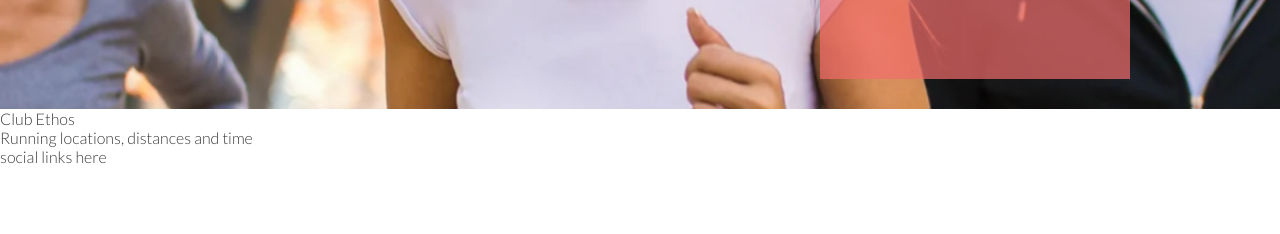
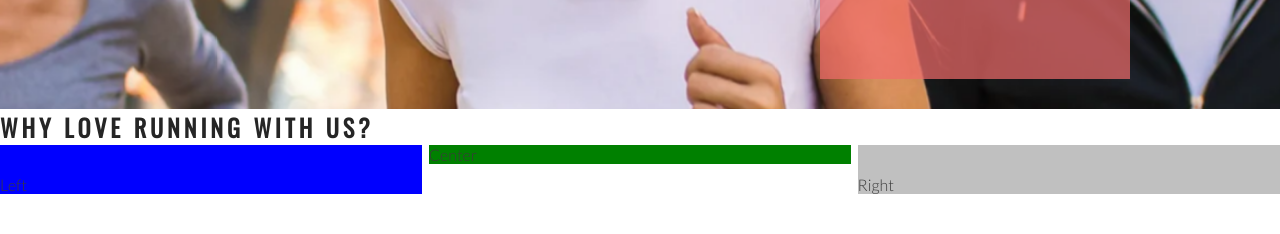
Before and after one commit to id10tothe9/ci-lesson2-love-running, a plain HTML site: page index.html in a window 1280 px wide. Shown: the part 566-800 px from the top of the page. Drawn offline with nearby package versions, Linux system fonts and the light colour scheme.

Commit message:
Add club ethos main structure

```diff
--- a/assets/css/style.css
+++ b/assets/css/style.css
@@ -24,6 +24,7 @@ h1, h2 {
 #logo {
     float: left;
     font-size: 280%;
+    margin-left: 30px;
 }
 
 /* navigation links */
@@ -110,3 +111,29 @@ a.active {
 
     position: absolute;
 }
+
+/* club ethos*/
+
+#club-ethos {
+    height: 600px;
+}
+
+#left-about {
+    padding-top: 30px;
+    width: 33%;
+    float: left;
+    background-color: blue;
+}
+
+#right-about {
+    padding-top: 30px;
+    width: 33%;
+    float: right;
+    background-color: silver;
+}
+
+#center-about {
+    width: 33%;
+    margin: 0 auto;
+    background-color: green;
+}
--- a/index.html
+++ b/index.html
@@ -32,7 +32,12 @@
             <h3>Dublin Docklands & Phoenix Park</h3>
         </div>
     </section>
-    <section>Club Ethos</section>
+    <section id="club-ethos">
+        <h1>Why Love Running With Us?</h1>
+        <div id="left-about">Left</div>
+        <div id="right-about">Right</div>
+        <div id="center-about">Center</div>
+    </section>
     <section>Running locations, distances and time</section>
     <footer>social links here</footer>
 </body>
```
